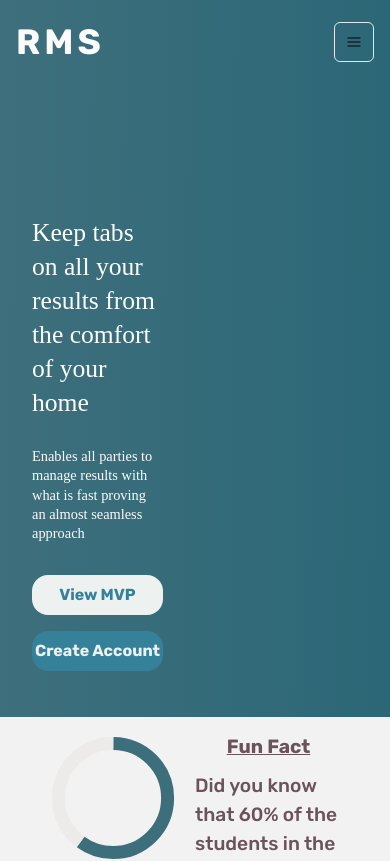
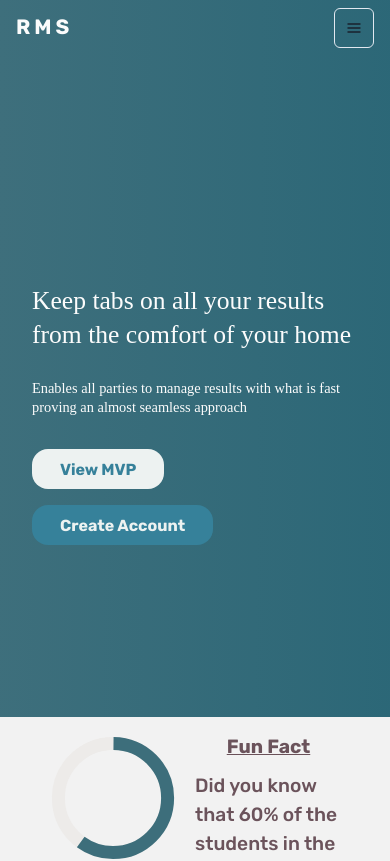
Before and after one commit to AchevaEnterprise/RMS-landing-page, a React (Create React App) app: page / in a window 390 px wide. Shown: the top 861 px of the page. Built offline with nearby package versions, Linux system fonts and the light colour scheme.

Commit message:
started writing media queries for the header section

```diff
--- a/src/components/Header.tsx
+++ b/src/components/Header.tsx
@@ -13,7 +13,7 @@ import {
   LinkBox,
   Heading,
 } from "@chakra-ui/react";
-import bgImage from "../Images/HeaderImage.svg";
+import bgImage from "../Images/bgImage.svg";
 import { HamburgerIcon } from "@chakra-ui/icons";
 
 const Header = () => {
@@ -44,7 +44,7 @@ const Header = () => {
       h={{ base: "85vh", lg: "75vh" }}
       bgImage={{
         base: "linear-gradient(90.67deg, #3E6F7C 0%, #2B6777 104.03%)",
-        // lg: bgImage,
+        lg: bgImage,
       }}
       color="#FCFCFC"
       bgSize="cover"
@@ -54,14 +54,14 @@ const Header = () => {
         justifyContent="space-between"
         alignItems="center"
         px="1rem"
-        py="1rem">
+        py=".5rem">
         <Box>
           <Text
             as="h1"
             fontStyle="revert-layer"
             fontWeight="700"
             letterSpacing={4}
-            fontSize="2.2rem"
+            fontSize={{ base: "1.3rem", lg: "2.2rem" }}
             fontFamily="inherit"
             w="auto">
             RMS
@@ -69,7 +69,7 @@ const Header = () => {
         </Box>
         <Box as="nav">
           <LinkBox
-            display={{ base: "none", md: "flex" }}
+            display={{ base: "none", lg: "flex" }}
             gap="3rem"
             {...topRightButoonStyles}>
             <Link>Home</Link>
@@ -78,14 +78,14 @@ const Header = () => {
             <Link>FAQ's</Link>
           </LinkBox>
         </Box>
-        <Box display={{ base: "none", md: "block" }}>
+        <Box display={{ base: "none", lg: "flex" }}>
           <ButtonGroup {...flex} gap="1rem">
             <LoginButton />
             <SignUpButton />
           </ButtonGroup>
         </Box>
 
-        <Box display={{ base: "block", md: "none" }}>
+        <Box display={{ base: "flex", lg: "none" }}>
           <Menu>
             <MenuButton
               as={IconButton}
@@ -122,20 +122,23 @@ const Header = () => {
         flexDir="column"
         alignItems={{
           base: "left",
-          md: "left",
+          lg: "left",
         }}
-        width="50%"
+        width={{
+          base: "100%",
+          lg: "50%",
+        }}
         height="100%"
         gap={{
           base: "2rem",
-          md: "4rem",
+          lg: "4rem",
         }}>
         <Flex flexDir="column" gap="1.7rem">
           <Heading
             as="h1"
             fontWeight={{
               base: 500,
-              md: 700,
+              lg: 700,
             }}
             fontSize={{
               base: "1.6rem",
```
Also changed, not shown: src/Images/bgImage.svg (added), src/Images/bypass.svg (added).
